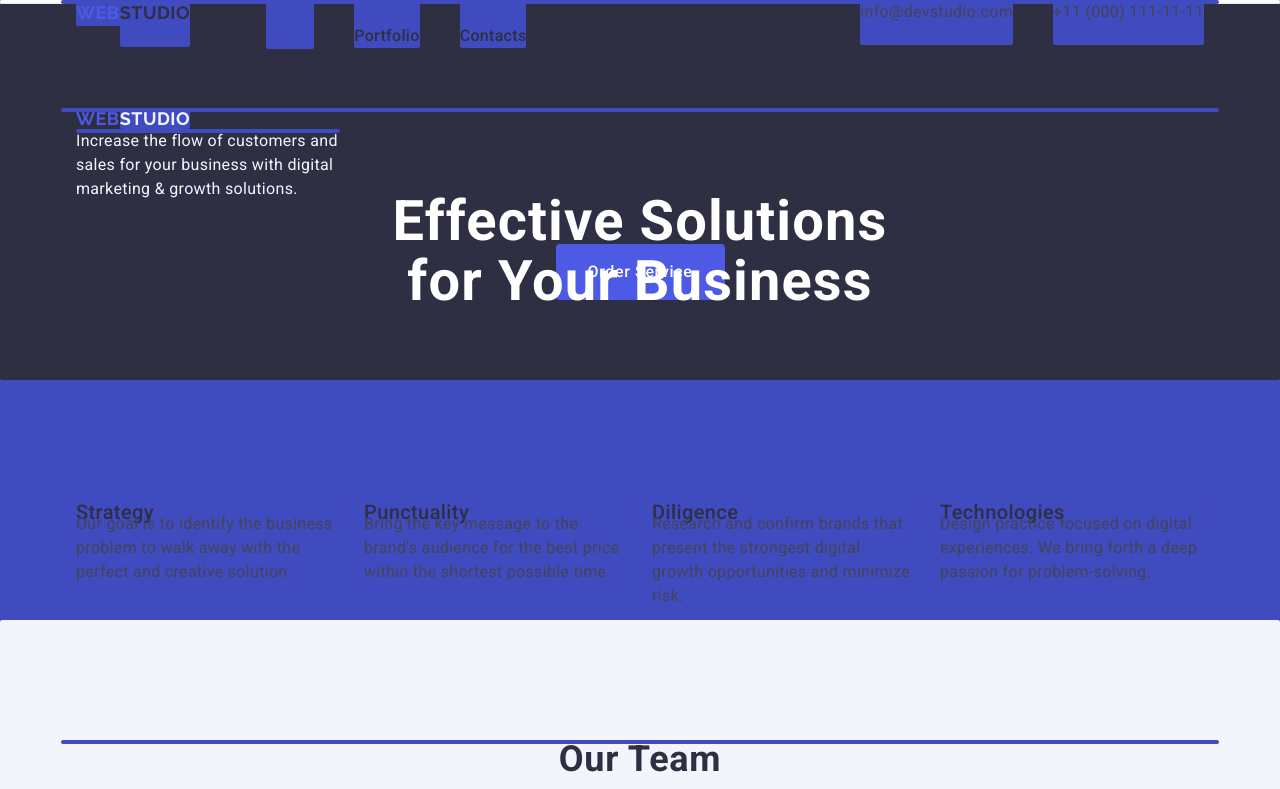
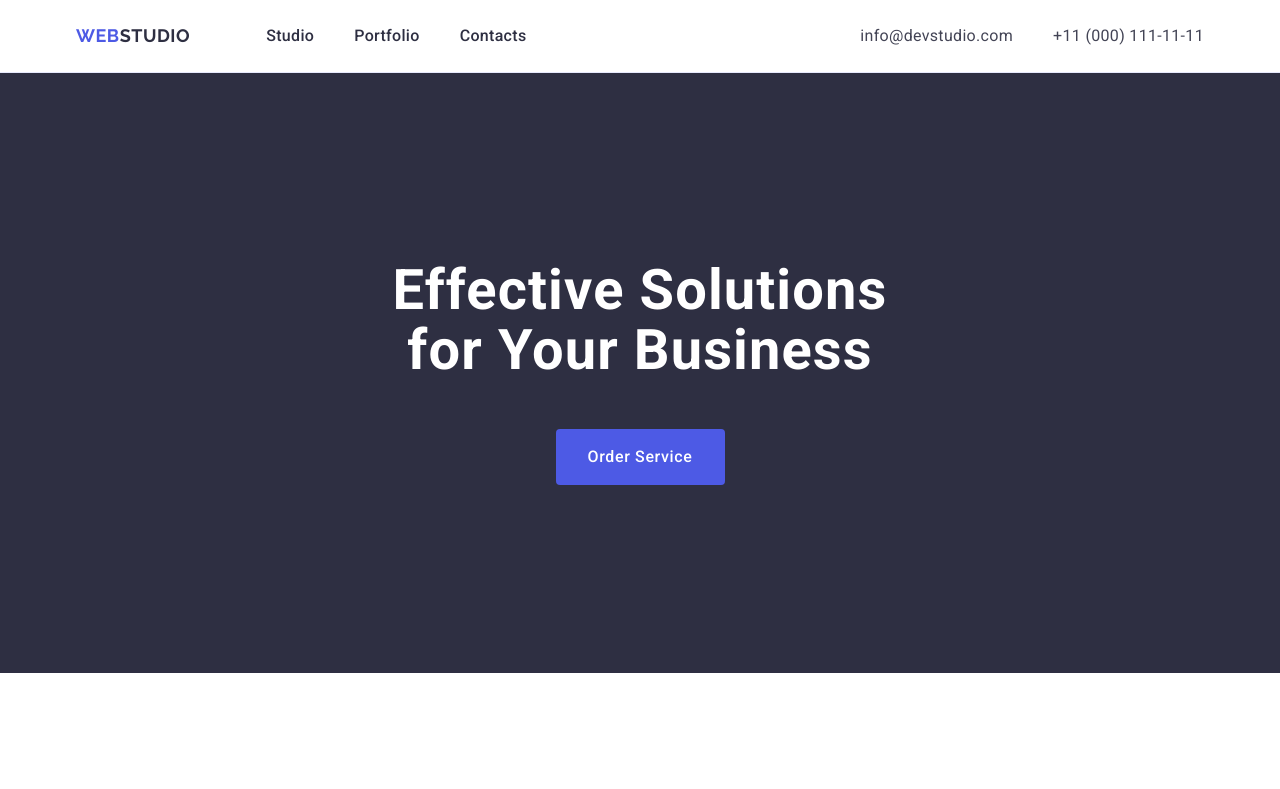
Before and after one commit to Alexhellupov-cyber/goit-markup-hw-04, a plain HTML site: page index.html in a window 1280 px wide. Shown: the top 789 px of the page. Drawn offline with nearby package versions, Linux system fonts and the light colour scheme.

Commit message:
Update style.css

```diff
--- a/css/style.css
+++ b/css/style.css
@@ -2,14 +2,6 @@
 *::before,
 *::after {
         box-sizing: border-box;
-        content: '
-        width 100%
-        position absolute;
-        left: 0;
-        bottom: -1px;
-        height: 4px;
-        background-color: #404bbf;
-        border-radius: 2px;
 }
 h1,h2,h3,h4,h5,h6,p {
         margin-top: 0;
@@ -71,7 +63,6 @@ a {
 .header {
  background-color: #fff;
  border-bottom: 1px solid #e7e9fc;
- box-shadow: 0px 2px 1px rgba(46, 47, 66, 0.08), 0px 1px 1px rgba(46, 47, 66, 0.16), 0px 1px 6px rgba(46, 47, 66, 0.08);
 }
 .menu {
         display: flex;
@@ -85,16 +76,6 @@ a {
         color: #2e2f42;
         display: block;
         padding: 24px 0;
-}
-.menu-list:nth-of-type(1) .link {
-        position: relative;
-        color: #404bbf;
-        transition:color 250ms cubic-bezier(0.4, 0, 0.2, 1);
-
-    }
-
-.menu-list:nth-of-type(1) .link {
-       transition: color 250ms cubic-bezier(0.4, 0, 0.2, 1);
 }
 .menu .link:hover, .menu .link:focus {
   color: #404bbf;
```
